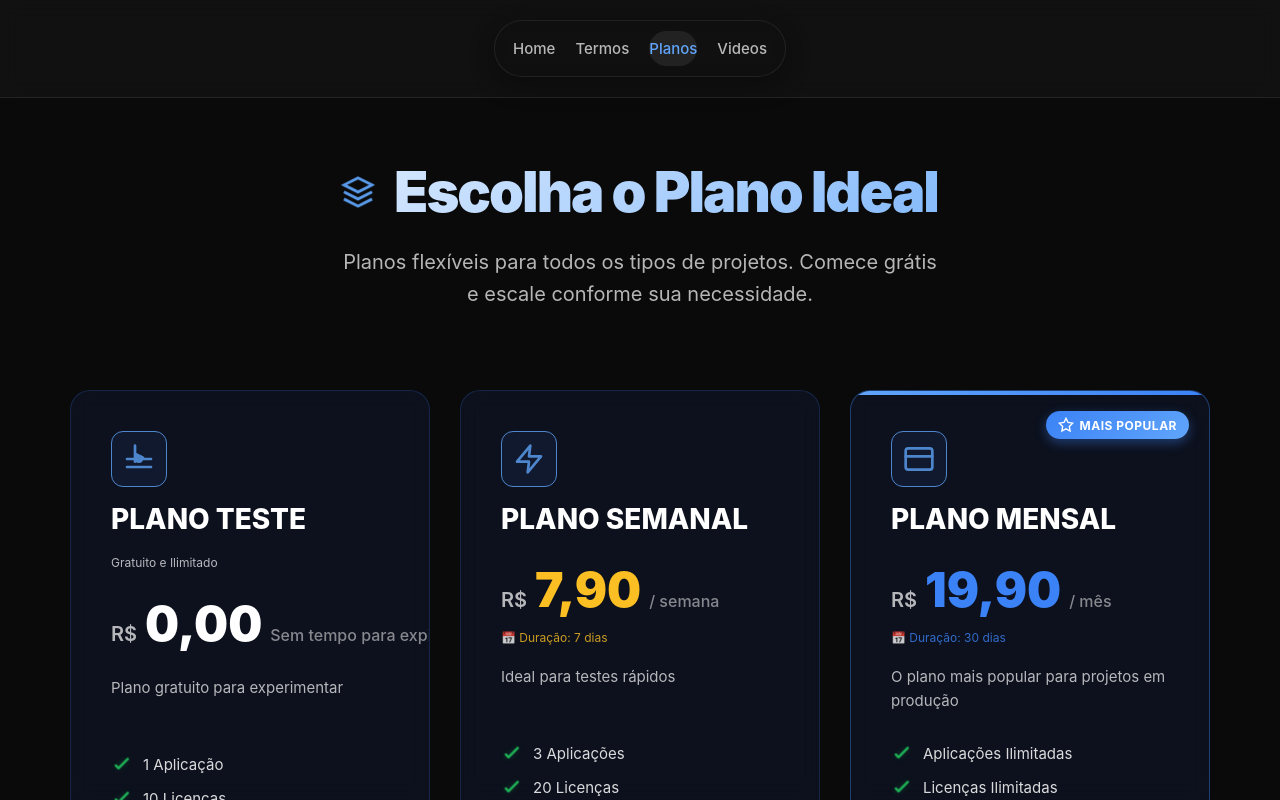
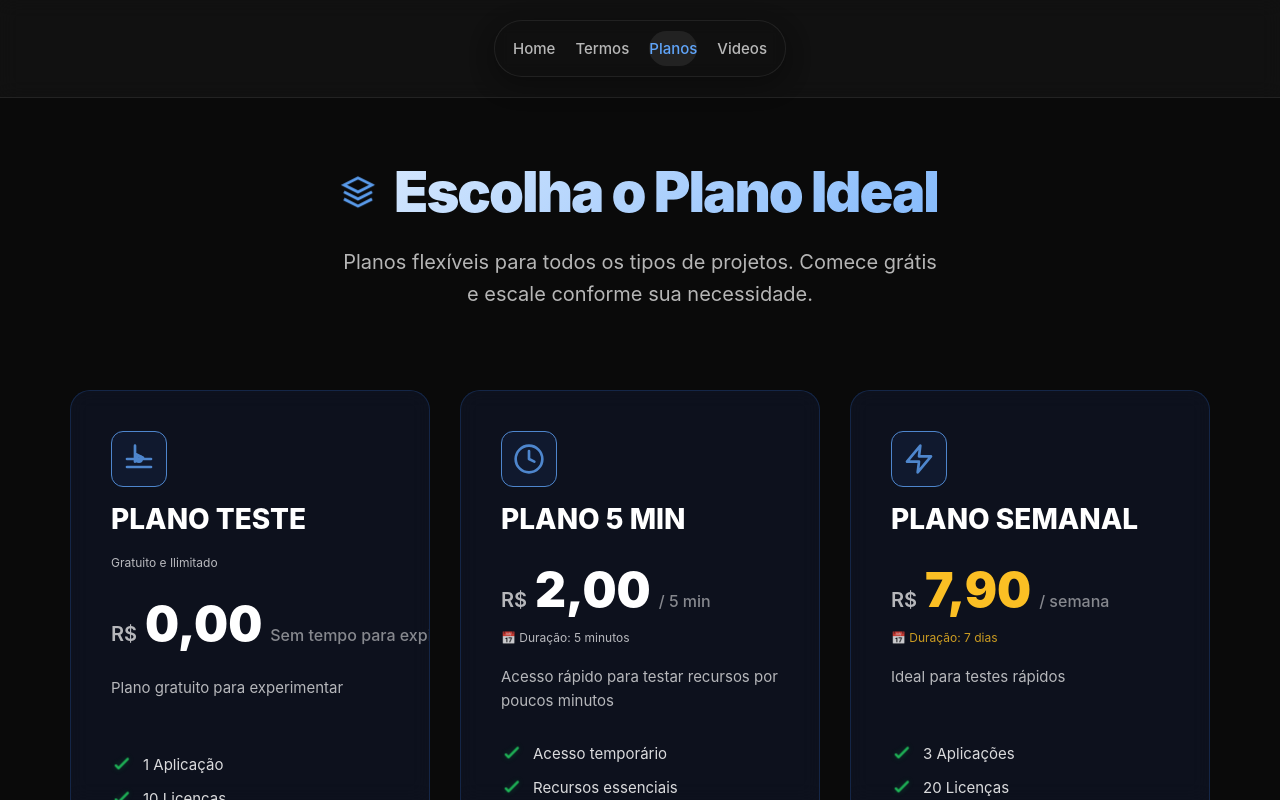
Before and after one commit to Goulindo686/authgou, a React (Vite) app: page /planos in a window 1280 px wide. Built offline with nearby package versions, Linux system fonts and the light colour scheme; no server answers; what @capacitor/core would draw is missing.

Commit message:
feat(planos): exibe plano 5 minutos (R) e navega para pagamento com minutes5

```diff
--- a/src/components/PlanosPage.jsx
+++ b/src/components/PlanosPage.jsx
@@ -43,6 +43,27 @@ const PlanosPage = () => {
           <path d="M3 12h18"/>
           <path d="M3 18h18"/>
           <circle cx="12" cy="12" r="2"/>
+        </svg>
+      ),
+      popular: false
+    },
+    {
+      id: 'test_5m',
+      name: 'PLANO 5 MIN',
+      subtitle: null,
+      price: '2,00',
+      period: '/ 5 min',
+      duration: '5 minutos',
+      description: 'Acesso rápido para testar recursos por poucos minutos',
+      features: [
+        'Acesso temporário',
+        'Recursos essenciais',
+        'Ideal para testes rápidos'
+      ],
+      icon: (
+        <svg width="32" height="32" viewBox="0 0 24 24" fill="none" stroke="currentColor" strokeWidth="2" strokeLinecap="round" strokeLinejoin="round">
+          <circle cx="12" cy="12" r="10" />
+          <polyline points="12 6 12 12 16 14" />
         </svg>
       ),
       popular: false
@@ -177,7 +198,15 @@ const PlanosPage = () => {
   ]
 
   const handleSelectPlan = (planId) => {
-    // Redirecionar para página de login/cadastro com plano selecionado
+    const s = localStorage.getItem('sessionid')
+    if (planId === 'test_5m') {
+      if (s) {
+        navigate('/payment?plan=test_5m&period=minutes5')
+        return
+      }
+      navigate('/')
+      return
+    }
     navigate('/', { state: { selectedPlan: planId } })
   }
 
```
